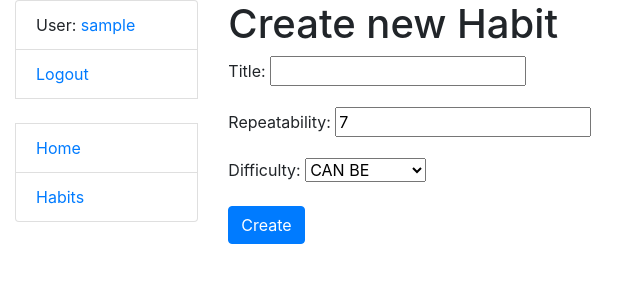
After one commit to kovaliskoveronika/task_manager, a Django app: page /habits/create/ in a window 1280 px wide. The commit adds this page. Shown: the top 300 px of the page, without its empty margins (0-640 px from the left). Run offline with Django 4.2, Linux system fonts and the light colour scheme; the visitor is signed in with stand-in values (Sample User, id 1).

Commit message:
add habits functional

```diff
--- a/manager/forms.py
+++ b/manager/forms.py
@@ -3,10 +3,10 @@ from django.contrib.auth import get_user_model
 from django.contrib.auth.forms import UserCreationForm
 from django.core.exceptions import ValidationError
 
-from .models import User
+from .models import User, Habit
 
 
-class UserCreationForm(UserCreationForm):
+class UserCreateForm(UserCreationForm):
 
     class Meta(UserCreationForm.Meta):
         model = User
@@ -14,3 +14,17 @@ class UserCreationForm(UserCreationForm):
             "first_name",
             "last_name",
         )
+
+
+class HabitCreateForm(forms.ModelForm):
+
+    class Meta:
+        model = Habit
+        fields = ["title", "repeatability", "difficulty"]
+
+    def clean_repeatability(self):
+        repeatability = self.cleaned_data["repeatability"]
+
+        if repeatability > 7:
+            raise ValidationError("Habits repeatability must be less or equal 7")
+        return repeatability
--- a/manager/models.py
+++ b/manager/models.py
@@ -39,6 +39,7 @@ class Task(models.Model):
 class Habit(models.Model):
     title = models.CharField(max_length=150)
     completed_times = models.IntegerField(default=0)
+    is_completed_today = models.BooleanField(default=False)
     repeatability = models.IntegerField(default=7)
     difficulty = models.CharField(max_length=20,
                                   choices=DIFFICULTY_CHOICES,
--- a/manager/urls.py
+++ b/manager/urls.py
@@ -1,10 +1,23 @@
 from django.urls import path
 
-from .views import index, UserCreateView
+from .views import (
+    index,
+    UserCreateView,
+    HabitsListView,
+    HabitCreateView,
+    HabitUpdateView,
+    HabitDeleteView,
+    HabitCompleteView
+)
 
 urlpatterns = [
     path("", index, name="home"),
-    path("users/create/", UserCreateView.as_view(), name="user-create")
+    path("users/create/", UserCreateView.as_view(), name="user-create"),
+    path("habits/", HabitsListView.as_view(), name="habit-list"),
+    path("habits/create/", HabitCreateView.as_view(), name="habit-create"),
+    path("habits/<int:pk>/update", HabitUpdateView.as_view(), name="habit-update"),
+    path("habits/<int:pk>/delete", HabitDeleteView.as_view(), name="habit-delete"),
+    path("habits/<int:pk>/complete/", HabitCompleteView.as_view(), name="habit-complete"),
 ]
 
 app_name = "manager"
--- a/manager/views.py
+++ b/manager/views.py
@@ -1,12 +1,12 @@
 from django.contrib.auth.decorators import login_required
 from django.http import HttpResponseRedirect
-from django.shortcuts import render
+from django.shortcuts import render, get_object_or_404, redirect
 from django.urls import reverse_lazy
-from django.views import generic
+from django.views import generic, View
 from django.contrib.auth.mixins import LoginRequiredMixin
 
 from .models import Task, Habit, User
-from .forms import UserCreationForm
+from .forms import UserCreateForm, HabitCreateForm
 
 
 @login_required
@@ -25,6 +25,62 @@ def index(request):
 
 class UserCreateView(generic.CreateView):
     model = User
-    form_class = UserCreationForm
+    form_class = UserCreateForm
     template_name = "registration/registrate.html"
     success_url = reverse_lazy("manager:home")
+
+
+class HabitsListView(LoginRequiredMixin, generic.ListView):
+    model = Habit
+    template_name = "manager/habits_list.html"
+
+    def get_queryset(self):
+        return self.model.objects.filter(owner=self.request.user)
+
+
+class HabitCreateView(LoginRequiredMixin, generic.CreateView):
+    model = Habit
+    form_class = HabitCreateForm
+    template_name = "manager/habit_form.html"
+    success_url = reverse_lazy("manager:habit-list")
+
+    def form_valid(self, form):
+        form.instance.owner = self.request.user
+        return super().form_valid(form)
+
+
+class HabitUpdateView(LoginRequiredMixin, generic.UpdateView):
+    model = Habit
+    form_class = HabitCreateForm
+    template_name = "manager/habit_form.html"
+    success_url = reverse_lazy("manager:habit-list")
+
+    def form_valid(self, form):
+        form.instance.owner = self.request.user
+        return super().form_valid(form)
+
+
+class HabitDeleteView(LoginRequiredMixin, generic.DeleteView):
+    model = Habit
+    success_url = reverse_lazy("manager:habit-list")
+
+
+class HabitCompleteView(LoginRequiredMixin, View):
+
+    def post(self, request, pk):
+        habit = get_object_or_404(Habit, pk=pk)
+
+        if "complete" in request.POST:
+            if not habit.is_completed_today:
+                habit.completed_times += 1
+                habit.is_completed_today = True
+                habit.save()
+
+        return redirect("manager:habit-list")
+
+
+class TaskListView(LoginRequiredMixin, generic.ListView):
+    model = Task
+
+    def get_queryset(self):
+        return self.model.objects.filter(owner=self.request.user)
--- a/templates/base.html
+++ b/templates/base.html
@@ -29,7 +29,6 @@
             {% block content %}{% endblock %}
 
             {% block pagination %}
-
             {% endblock %}
 
         </div>
--- a/templates/includes/sidebar.html
+++ b/templates/includes/sidebar.html
@@ -9,4 +9,5 @@
   <br>
 
   <li class="list-group-item"><a href="{% url 'manager:home' %}">Home</a></li>
+  <li class="list-group-item"><a href="{% url 'manager:habit-list' %}">Habits</a></li>
 </ul>
--- /dev/null
+++ b/templates/manager/habit_form.html
@@ -0,0 +1,13 @@
+{% extends "base.html" %}
+
+{% block content %}
+  <h1>{{ object|yesno:"Update,Create" }} new Habit</h1>
+
+  <form action="" method="post">
+    {% csrf_token %}
+
+    {{ form.as_p }}
+
+    <input type="submit" value="Create" class="btn btn-primary">
+  </form>
+{% endblock %}
--- /dev/null
+++ b/templates/manager/tasks_list.html
@@ -0,0 +1 @@
+{% extends "base.html" %}
```
Also changed, not shown: templates/manager/habits_list.html (added, +45 -0 lines), manager/migrations/0002_habit_is_completed_today_alter_habit_completed_times_and_more.py (added).
